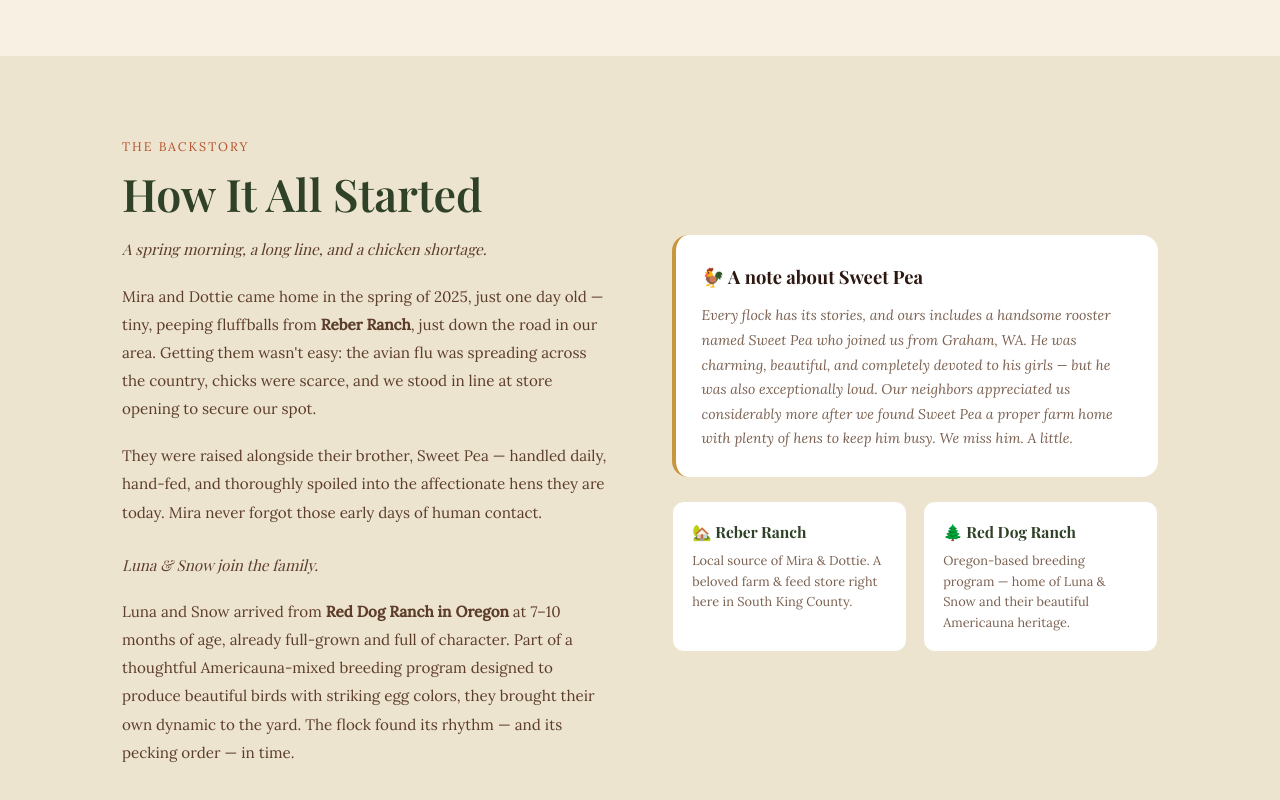
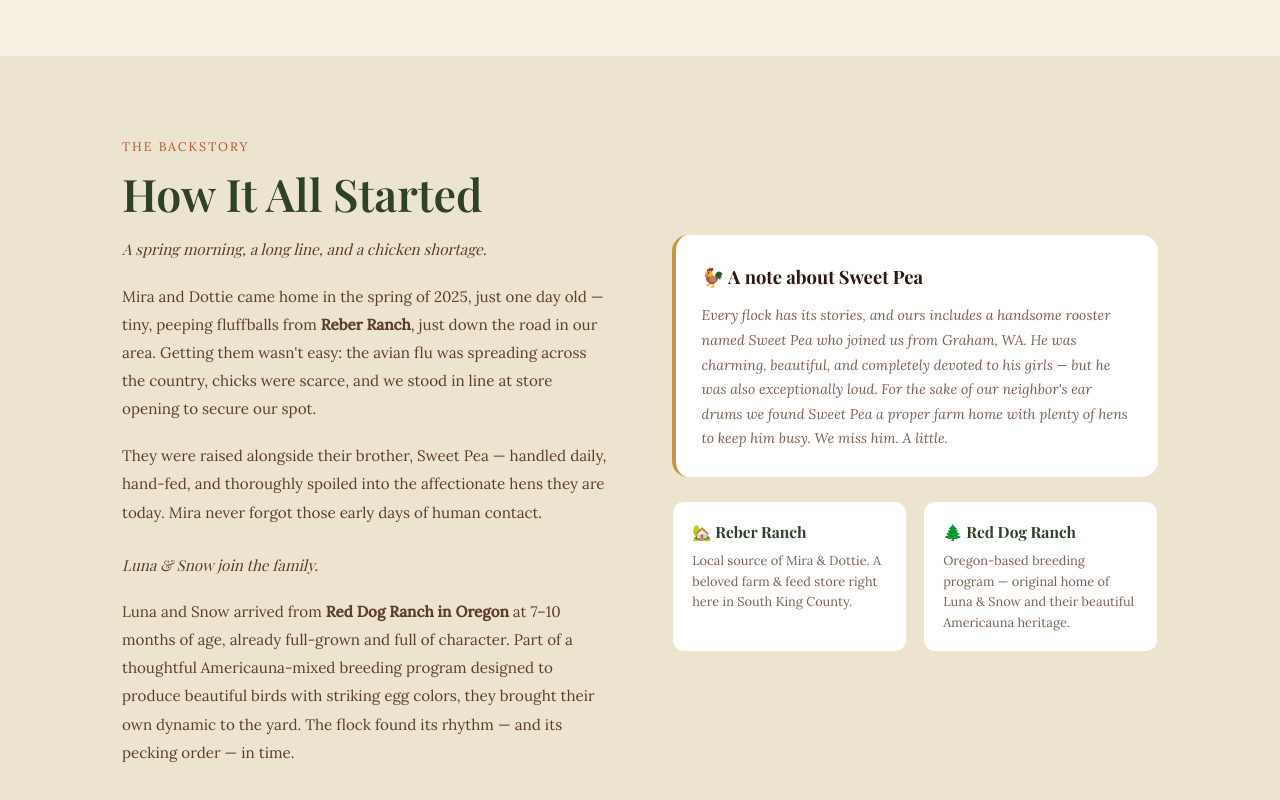
Before and after one commit to aeroangy/angellicas-chickens, a plain HTML site: page index.html in a window 1280 px wide. Shown: the part 5251-6051 px from the top of the page. Drawn offline with nearby package versions, Linux system fonts and the light colour scheme; a web font is replaced by a local one.

Commit message:
Update index.html

```diff
--- a/index.html
+++ b/index.html
@@ -704,7 +704,7 @@
                     Shell formation demands a lot of calcium, so we supplement with <strong style="color:var(--cream);">crushed oyster shells</strong> available free-choice, and we dry and crush the spent eggshells right back into the feeding rotation — a tidy closed loop that puts the calcium from one egg toward building the next.
                 </p>
                 <p style="margin-top:0.6rem;">
-                    <em>We also feed a small group of outdoor cats — and the chickens have unanimously decided that cat food is a perfectly acceptable second breakfast. We have accepted this.</em>
+                    <em>We also feed a small group of outdoor cats — and the chickens have unanimously decided that cat food is a perfectly acceptable snack. I do my best to hide the cat food but the little dinos occasionally still find a few crumbs.</em>
                 </p>
             </div>
         </div>
@@ -792,7 +792,7 @@
             <div>
                 <div class="sweet-pea">
                     <h4>🐓 A note about Sweet Pea</h4>
-                    <p>Every flock has its stories, and ours includes a handsome rooster named Sweet Pea who joined us from Graham, WA. He was charming, beautiful, and completely devoted to his girls — but he was also exceptionally loud. Our neighbors appreciated us considerably more after we found Sweet Pea a proper farm home with plenty of hens to keep him busy. We miss him. A little.</p>
+                    <p>Every flock has its stories, and ours includes a handsome rooster named Sweet Pea who joined us from Graham, WA. He was charming, beautiful, and completely devoted to his girls — but he was also exceptionally loud. For the sake of our neighbor's ear drums we found Sweet Pea a proper farm home with plenty of hens to keep him busy. We miss him. A little.</p>
                 </div>
 
                 <div class="ranches">
@@ -802,7 +802,7 @@
                     </div>
                     <div class="ranch-card">
                         <h5>🌲 Red Dog Ranch</h5>
-                        <p>Oregon-based breeding program — home of Luna &amp; Snow and their beautiful Americauna heritage.</p>
+                        <p>Oregon-based breeding program — original home of Luna &amp; Snow and their beautiful Americauna heritage.</p>
                     </div>
                 </div>
             </div>
```
